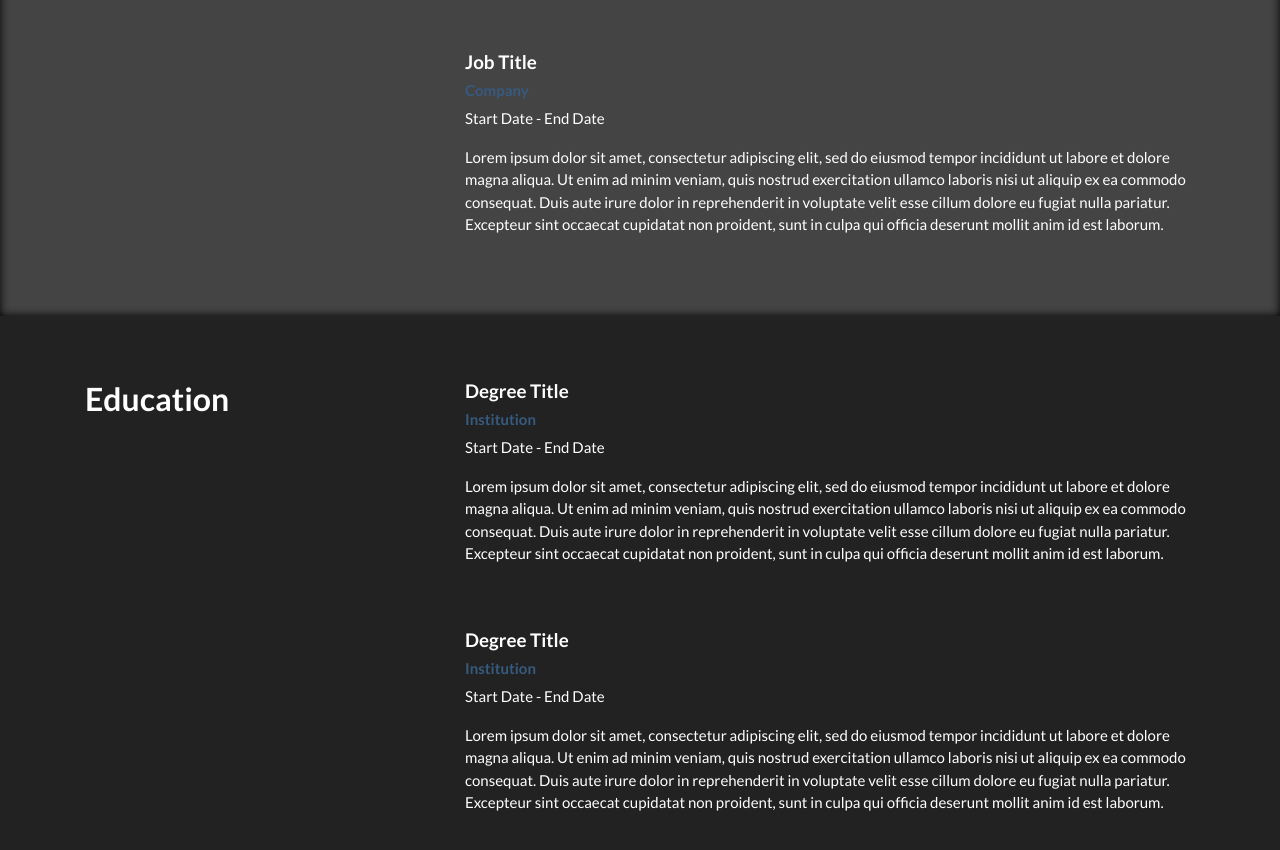
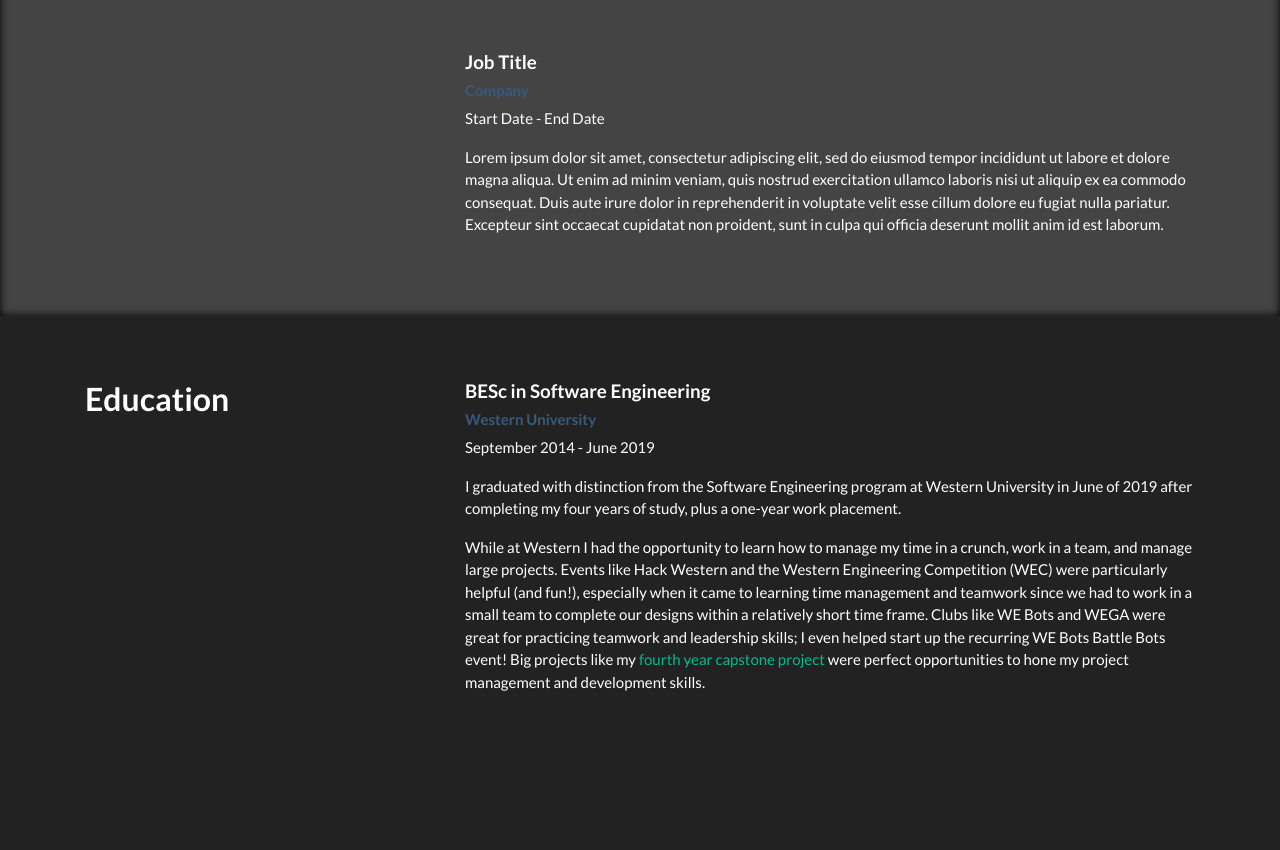
Before and after one commit to tmachad/www.tmachado.ca, a plain HTML site: page index.html in a window 1280 px wide. Shown: the part 1800-2650 px from the top of the page. After the commit the page ends 2573 px from the top, so only its background shows below. Drawn offline with nearby package versions, Linux system fonts and the light colour scheme.

Commit message:
Filled out education section

```diff
--- a/index.html
+++ b/index.html
@@ -289,45 +289,31 @@
                     <div>
                         <h5>
                             <b>
-                                Degree Title
+                                BESc in Software Engineering
                             </b>
                         </h5>
                         <h6>
                             <b class="text-primary">
-                                Institution
+                                Western University
                             </b>
                         </h6>
                         <p>
-                            Start Date - End Date
+                            September 2014 - June 2019
                         </p>
                         <p>
-                            Lorem ipsum dolor sit amet, consectetur adipiscing elit, sed do eiusmod tempor incididunt ut
-                            labore et dolore magna aliqua. Ut enim ad minim veniam, quis nostrud exercitation ullamco
-                            laboris nisi ut aliquip ex ea commodo consequat. Duis aute irure dolor in reprehenderit in
-                            voluptate velit esse cillum dolore eu fugiat nulla pariatur. Excepteur sint occaecat
-                            cupidatat non proident, sunt in culpa qui officia deserunt mollit anim id est laborum.
-                        </p>
-                    </div>
-                    <div class="pt-5">
-                        <h5>
-                            <b>
-                                Degree Title
-                            </b>
-                        </h5>
-                        <h6>
-                            <b class="text-primary">
-                                Institution
-                            </b>
-                        </h6>
-                        <p>
-                            Start Date - End Date
+                            I graduated with distinction from the Software Engineering program at Western University in
+                            June of 2019 after completing my four years of study, plus a one-year work placement.
                         </p>
                         <p>
-                            Lorem ipsum dolor sit amet, consectetur adipiscing elit, sed do eiusmod tempor incididunt ut
-                            labore et dolore magna aliqua. Ut enim ad minim veniam, quis nostrud exercitation ullamco
-                            laboris nisi ut aliquip ex ea commodo consequat. Duis aute irure dolor in reprehenderit in
-                            voluptate velit esse cillum dolore eu fugiat nulla pariatur. Excepteur sint occaecat
-                            cupidatat non proident, sunt in culpa qui officia deserunt mollit anim id est laborum.
+                            While at Western I had the opportunity to learn how to manage my time in a crunch, work in a
+                            team, and manage large projects. Events like Hack Western and the Western Engineering
+                            Competition (WEC) were particularly helpful (and fun!), especially when it came to learning
+                            time management and teamwork since we had to work in a small team to complete our designs
+                            within a relatively short time frame. Clubs like WE Bots and WEGA were great for practicing
+                            teamwork and leadership skills; I even helped start up the recurring WE Bots Battle Bots
+                            event! Big projects like my <a href="https://github.com/sarwhelan/cubesat-mission-ops"
+                                target="_blank">fourth year capstone project</a> were perfect opportunities to hone my
+                            project management and development skills.
                         </p>
                     </div>
                 </div>
```
